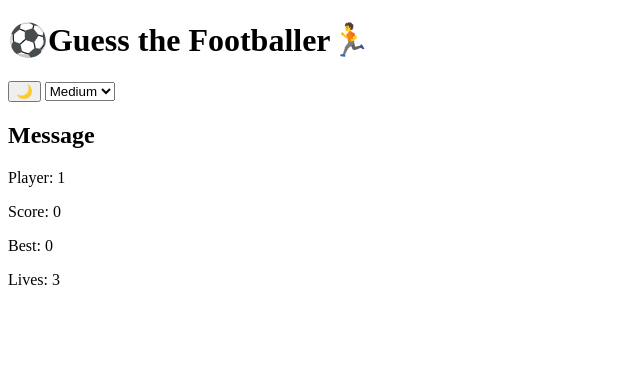
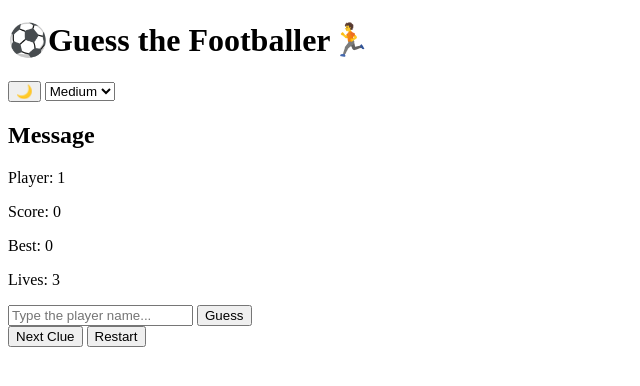
Before and after one commit to SjaafarAliKh/FootyIntel, a plain HTML site: page index.html in a window 1280 px wide. Shown: the whole page, without its empty margins (0-640 px from the left). Drawn offline with Linux system fonts and the light colour scheme.

Commit message:
Add clues list, guess form, and action buttons to index.html

```diff
--- a/index.html
+++ b/index.html
@@ -28,14 +28,15 @@
     <p>Lives: <span id="lives">3</span></p>
   </section>
 
+  <ul id="clues"></ul>
 
+  <form id="guess-form">
+    <input id="guess" type="text" placeholder="Type the player name..." autocomplete="off">
+    <button type="submit" id="guess-btn">Guess</button>
+  </form>
 
-
-
-
-
-
-
+  <button id="clue-btn">Next Clue</button>
+  <button id="reset">Restart</button>
 </body>
 
 </html>
```
